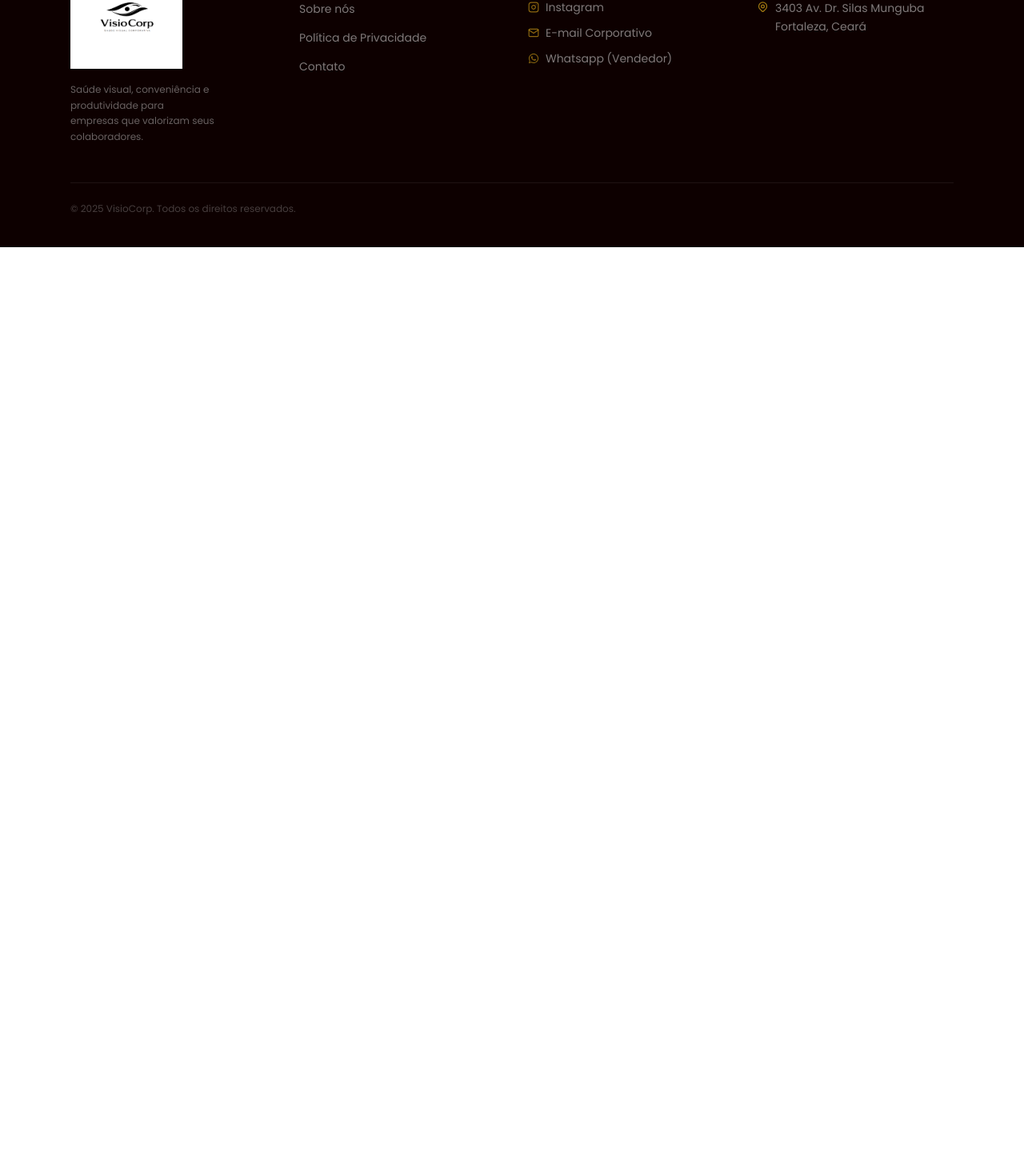
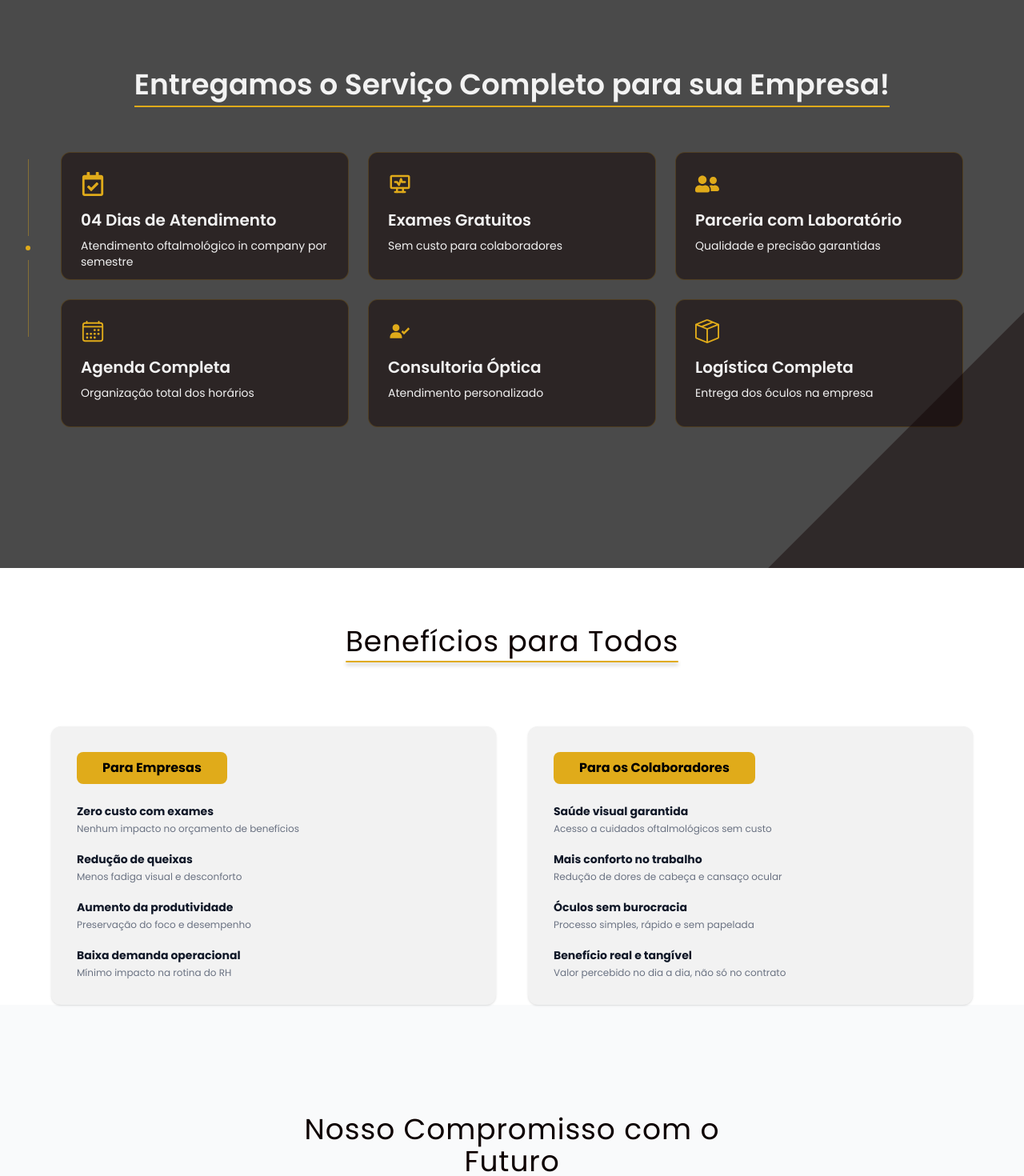
Before and after one commit to Equipe-NextSolve/visio-corp, a Next.js app: page / in a window 1280 px wide. Shown: the part 2816-4286 px from the top of the page at 80% size. Before the commit the page ends 3125 px from the top, so only its background shows below. Built offline with nearby package versions, Linux system fonts and the light colour scheme.

Commit message:
Ajuste de Código e Importação de sessões

```diff
--- a/src/components/home/HomeMain.jsx
+++ b/src/components/home/HomeMain.jsx
@@ -1,6 +1,7 @@
 import InitialContent from "./InitialContent";
 import AboutHome from "./AboutHome";
 import Solution from "./Solution";
+import Operation from "./Operation";
 import BenefitForAll from "./BenefitForAll";
 import CommitmentFuture from "./CoommitmentFuture";
 
@@ -10,6 +11,9 @@ export default function HomeMain() {
       <InitialContent />
       <AboutHome />
       <Solution />
+      <Operation />
+      <BenefitForAll />
+      <CommitmentFuture />
     </main>
   );
 }
```
